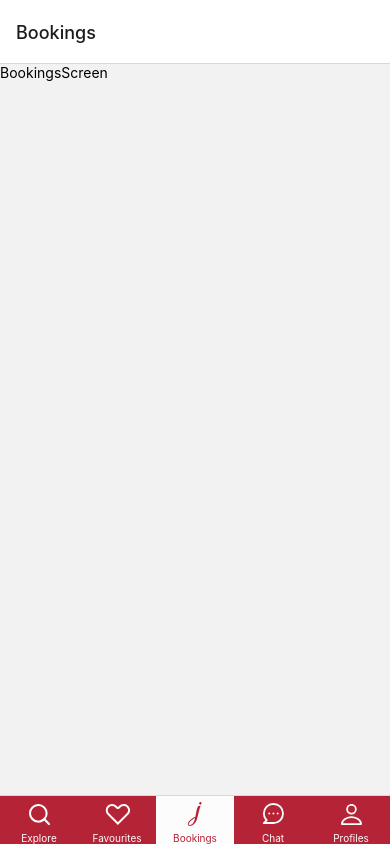
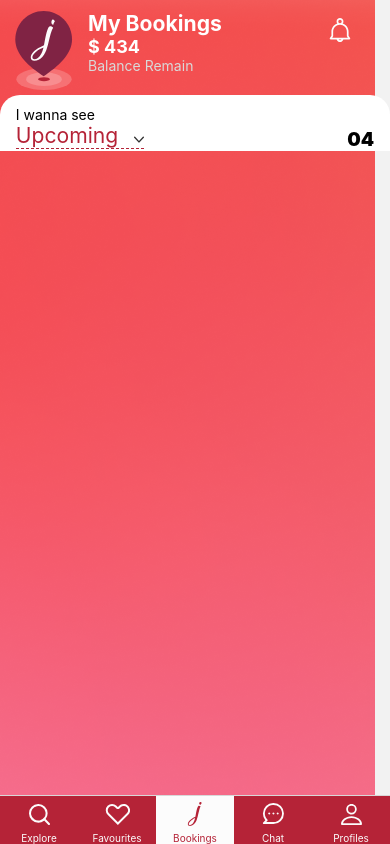
Before and after one commit to majidgeeks/WorkSpace-App, a React Native app: screen /Bookings in a window 390 px wide. Built offline with nearby package versions, Linux system fonts and the light colour scheme.

Commit message:
working on Bookings screen ui using modal and FlatList

```diff
--- a/src/Navigator/BottomNavigator.tsx
+++ b/src/Navigator/BottomNavigator.tsx
@@ -35,7 +35,10 @@ function BottomTabNavigation() {
     }}
       />
       <Tab.Screen name="Bookings" component={BookingsScreen}
-      options={{tabBarIcon:({focused})=>(<BookingsIcon color={focused ? Color.primary : Color.whiteSecondary} size={24} />)}}
+      options={{tabBarIcon:({focused})=>(<BookingsIcon color={focused ? Color.primary : Color.whiteSecondary} size={24} />),
+                headerShown:false
+
+    }}
       />
       <Tab.Screen name="Chat" component={ChatScreen}
       options={{tabBarIcon:({focused})=>(<ChatIcon color={focused ? Color.primary : Color.whiteSecondary} size={22} />)}}
--- /dev/null
+++ b/src/components/BookingsHeader.tsx
@@ -0,0 +1,30 @@
+import * as React from 'react';
+import { Text, View, StyleSheet } from 'react-native';
+import BookingsLargeIcon from './Svgs/BookingsLargeIcon';
+import { Color } from '../constants/Color';
+import NotificationIcon from './Svgs/NotificationIcon';
+import { moderateScale } from 'react-native-size-matters';
+
+interface BookingsHeaderProps {}
+
+const BookingsHeader = (props: BookingsHeaderProps) => {
+  return (
+    <View style={{flexDirection:"row", height:95,  }}>
+      <BookingsLargeIcon color1={Color.primary1} color2={Color.whiteSecondary} size={88} />
+       <View style={{marginTop:moderateScale(10)}}>
+        <Text style={{fontSize:moderateScale(20), color:Color.white, fontWeight:"bold"}}>My Bookings</Text>
+        <Text style={{color:Color.white, fontWeight:"bold", fontSize:moderateScale(17),}}>$ 434</Text>
+        <Text style={{color:Color.mapColor}}>Balance Remain</Text>
+       </View>
+       <View style={{marginLeft:moderateScale(100), marginTop:moderateScale(17) }}>
+         <NotificationIcon color={Color.whiteSecondary} size={24} />
+       </View>
+    </View>
+  );
+};
+
+export default BookingsHeader;
+
+const styles = StyleSheet.create({
+  container: {}
+});
--- /dev/null
+++ b/src/components/BookingsModal.tsx
@@ -0,0 +1,111 @@
+import React, {useState} from 'react';
+import {Alert, Modal, StyleSheet, Text, Pressable, View} from 'react-native';
+import { moderateScale } from 'react-native-size-matters';
+import { Color } from '../constants/Color';
+import DownArrowIcon from './Svgs/DownArrowIcon';
+import UpcomingIcon from './Svgs/UpcomingIcon';
+
+const BookingsModal = () => {
+  const [modalVisible, setModalVisible] = useState(false);
+  return (
+    <View style={styles.centeredView}>
+      <Modal
+        animationType="slide"
+        transparent={true}
+        visible={modalVisible}
+        onRequestClose={() => {
+          Alert.alert('Modal has been closed.');
+          setModalVisible(!modalVisible);
+        }}>
+        <View style={styles.centeredView}>
+          <View style={styles.modalView}>
+            <View style={{flexDirection:"row", width:"100%", backgroundColor:"yellow", justifyContent:"space-between"}}>
+            <View>
+            <Text style={styles.modalText}>Upcoming</Text>
+            <Text style={{color:Color.primary}}>Next bookings from today</Text>
+            </View>
+               <View style={{marginTop:moderateScale(5)}}>
+              <UpcomingIcon color={Color.primary} size={29} />
+               </View>
+            </View>
+            <View></View>
+
+            <Pressable
+              style={[styles.button, styles.buttonClose]}
+              onPress={() => setModalVisible(!modalVisible)}>
+              <Text style={styles.textStyle}>Hide Modal</Text>
+            </Pressable>
+          </View>
+        </View>
+      </Modal>
+
+      <Pressable
+        style={[styles.button, styles.buttonOpen]}
+        onPress={() => setModalVisible(true)}>
+        <Text style={styles.textStyle}>Upcoming</Text>
+        <View style={{marginTop:moderateScale(12), marginLeft:moderateScale(15)}}>
+        <DownArrowIcon size={10} color={Color.darkGrey} />
+        </View>
+      </Pressable>
+
+
+    </View>
+  );
+};
+
+const styles = StyleSheet.create({
+  centeredView: {
+    // justifyContent: 'center',
+    // alignItems: 'center',
+
+    // marginTop: 22,
+  },
+  modalView: {
+    marginTop: 155,
+    backgroundColor: 'white',
+    borderRadius: 20,
+    padding: 10,
+
+    width:"100%",
+    // alignItems: 'center',
+    shadowColor: '#000',
+    shadowOffset: {
+      width: 0,
+      height: 2,
+    },
+    shadowOpacity: 0.25,
+    shadowRadius: 4,
+    elevation: 5,
+  },
+  button: {
+    // width:170,
+    elevation: 2,
+    borderBottomColor:Color.primary,
+    borderBottomWidth:1,
+    borderStyle:"dashed",
+    flexDirection:"row",
+    justifyContent:"flex-start"
+  },
+  buttonOpen: {
+    // backgroundColor: '#F194FF',
+  },
+  buttonClose: {
+    backgroundColor: '#2196F3',
+  },
+  textStyle: {
+    color: Color.primary,
+    fontWeight: "400",
+    textAlign: 'center',
+    fontSize:moderateScale(20)
+  },
+  modalText: {
+    fontSize:moderateScale(17),
+    fontWeight:"bold",
+    color:Color.primary
+    // marginBottom: 15,
+    // textAlign: 'center',
+
+  },
+});
+
+export default BookingsModal;
--- /dev/null
+++ b/src/components/Svgs/BookingsLargeIcon.tsx
@@ -0,0 +1,41 @@
+import * as React from "react"
+import Svg, { Ellipse, G, Path, Defs } from "react-native-svg"
+import SvgScaleView from "./SvgScaleView"
+/* SVGR has dropped some elements not supported by react-native-svg: filter */
+interface BookingsIconProps{
+    color1 : string
+    color2 : string
+    size : number
+}
+
+function BookingsLargeIcon({color1, color2, size}: BookingsIconProps) {
+  return (
+    <SvgScaleView size={size}>
+    <Svg
+      width="100%"
+      height="100%"
+      viewBox="0 0 88 96"
+      fill="none"
+      xmlns="http://www.w3.org/2000/svg"
+
+    >
+      <Ellipse opacity={0.2} cx={44} cy={80} rx={18} ry={7} fill="#FCFCFC" />
+      <Ellipse opacity={0.2} cx={44} cy={80} rx={28} ry={11} fill="#FCFCFC" />
+      <Ellipse cx={44} cy={80} rx={6} ry={2} fill="#B52337" />
+      <G filter="url(#filter0_d_1012_10792)">
+        <Path
+          d="M72.316 39.658c0 15.827-14.763 27.79-28.658 37.342C28.895 67.447 15 55.485 15 39.658 15 23.83 27.83 11 43.658 11c15.827 0 28.658 12.83 28.658 28.658z"
+          fill={color1}
+        />
+      </G>
+      <Path
+        d="M52.83 27.633c-.541-.421-2.061-1.212-3.147-.949-1.52.422-3.094 5.166-4.613 13.073-.38 1.897-.706 3.9-1.086 5.85-1.845.791-4.125 1.95-5.699 3.005-3.798 2.53-7.598 5.693-7.652 9.383-.054 2.003 1.465 3.373 3.637 3.373 3.039 0 5.915-1.58 8.249-4.111 4.559-4.902 5.265-12.071 8.087-22.614.76-2.846 1.628-5.113 2.388-6.22.162-.21.217-.263.217-.316 0-.158-.163-.316-.38-.474zm-12.048 27.41c-1.628 2.793-4.07 4.849-6.513 4.849-1.03 0-2.062-.633-2.008-1.95.054-2.53 3.528-5.799 6.838-7.854 1.194-.791 3.04-1.582 4.397-2.214-.598 2.53-1.412 5.007-2.714 7.169zM51.524 23.127c-.244-1.43.447-3.26 1.138-3.432.568-.114 1.746.686 2.112 1.373.122.228.203.572.163.686-.04.057-.082 0-.244.286-.366.515-1.097 1.887-1.178 2.803-.244.229-1.748-.287-1.992-1.716z"
+        fill={color2}
+      />
+      <Defs></Defs>
+    </Svg>
+    </SvgScaleView>
+  )
+}
+
+export default BookingsLargeIcon
--- /dev/null
+++ b/src/components/Svgs/UpcomingIcon.tsx
@@ -0,0 +1,43 @@
+import * as React from 'react';
+import Svg, {Path} from 'react-native-svg';
+import SvgScaleView from './SvgScaleView';
+
+interface UpcomingIconProps {
+  color: string;
+  size: number;
+}
+
+function UpcomingIcon({color, size}: UpcomingIconProps) {
+  return (
+    <SvgScaleView size={size}>
+      <Svg
+        width="100%"
+        height="100%"
+        viewBox="0 0 29 32"
+        fill="none"
+        xmlns="http://www.w3.org/2000/svg">
+        <Path
+          d="M1.14 12.106h26.735M20.566 1v4.936M8.449 1v4.936"
+          stroke="#B52337"
+          strokeWidth={1.5}
+          strokeLinecap="round"
+          strokeLinejoin="round"
+        />
+        <Path
+          clipRule="evenodd"
+          d="M20.857 3.369h-12.7C3.75 3.369 1 5.823 1 10.333v13.575C1 28.489 3.751 31 8.156 31h12.687C25.264 31 28 28.532 28 24.021V10.333c.014-4.51-2.724-6.964-7.143-6.964z"
+          stroke="#B52337"
+          strokeWidth={1.5}
+          strokeLinecap="round"
+          strokeLinejoin="round"
+        />
+        <Path
+          d="M22.53 21.53a.75.75 0 000-1.06l-4.773-4.773a.75.75 0 00-1.06 1.06L20.939 21l-4.242 4.243a.75.75 0 001.06 1.06l4.773-4.773zM7 21.75h15v-1.5H7v1.5z"
+          fill={color}
+        />
+      </Svg>
+    </SvgScaleView>
+  );
+}
+
+export default UpcomingIcon;
--- a/src/constants/Color.ts
+++ b/src/constants/Color.ts
@@ -1,5 +1,6 @@
 export enum Color{
     primary = "#B52337",
+    primary1 = "#802344",
     white = "#fff",
     black = "#000",
     whiteSecondary = "#FCFCFC",
--- a/src/screens/BookingsScreen.tsx
+++ b/src/screens/BookingsScreen.tsx
@@ -1,12 +1,64 @@
 import * as React from 'react';
-import { Text, View, StyleSheet } from 'react-native';
+import {Text, View, StyleSheet, ImageBackground} from 'react-native';
+import {Images} from '../assets/images';
+import BookingsHeader from '../components/BookingsHeader';
+import {moderateScale} from 'react-native-size-matters';
+import UpcomingIcon from '../components/Svgs/UpcomingIcon';
+import {Color} from '../constants/Color';
+import BookingsModal from '../components/BookingsModal';
+// import {useForm, Controller} from "react-hook-form";
 
 interface BookingsScreenProps {}
 
 const BookingsScreen = (props: BookingsScreenProps) => {
+  // const {control, handleSubmit, formState:{errors}} = useForm({
+  //     defaultValues: {
+  //       dropDown : ""
+  //     }
+  //    })
+
+  const UpComing = (): any => {
+    <View style={{flexDirection: 'row'}}>
+      <View>
+        <Text>Upcoming</Text>
+        <Text>Next Bookings from today</Text>
+      </View>
+      <UpcomingIcon color={Color.primary} size={29} />
+    </View>;
+  };
+
   return (
     <View style={styles.container}>
-      <Text>BookingsScreen</Text>
+      <ImageBackground source={Images.background}>
+        <BookingsHeader />
+        <View
+          style={{
+            backgroundColor: 'white',
+            borderTopLeftRadius: 20,
+            borderTopRightRadius: 20,
+          }}>
+          <Text style={{marginTop:moderateScale(10), marginLeft:moderateScale(15)}}>I wanna see</Text>
+          <View
+            style={{
+              flexDirection: 'row',
+              justifyContent: 'space-between',
+              width: '100%',
+            }}>
+             <View style={{marginLeft:moderateScale(15)}}>
+            <BookingsModal />
+                </View>
+            <Text
+              style={{
+                fontSize: moderateScale(18),
+                fontWeight: '900',
+                marginTop: moderateScale(5),
+                marginRight: moderateScale(15),
+              }}>
+              04
+            </Text>
+          </View>
+        </View>
+      </ImageBackground>
     </View>
   );
 };
@@ -14,5 +66,21 @@ const BookingsScreen = (props: BookingsScreenProps) => {
 export default BookingsScreen;
 
 const styles = StyleSheet.create({
-  container: {flex:1}
+  container: {flex: 1},
+  dropdown: {
+    marginTop: moderateScale(32),
+    height: 45,
+    borderColor: 'gray',
+    borderWidth: 0.5,
+    borderRadius: 8,
+    paddingHorizontal: 20,
+    width: 150,
+  },
+
+  placeholderStyle: {
+    fontSize: 16,
+  },
+  selectedTextStyle: {
+    fontSize: 16,
+  },
 });
```
